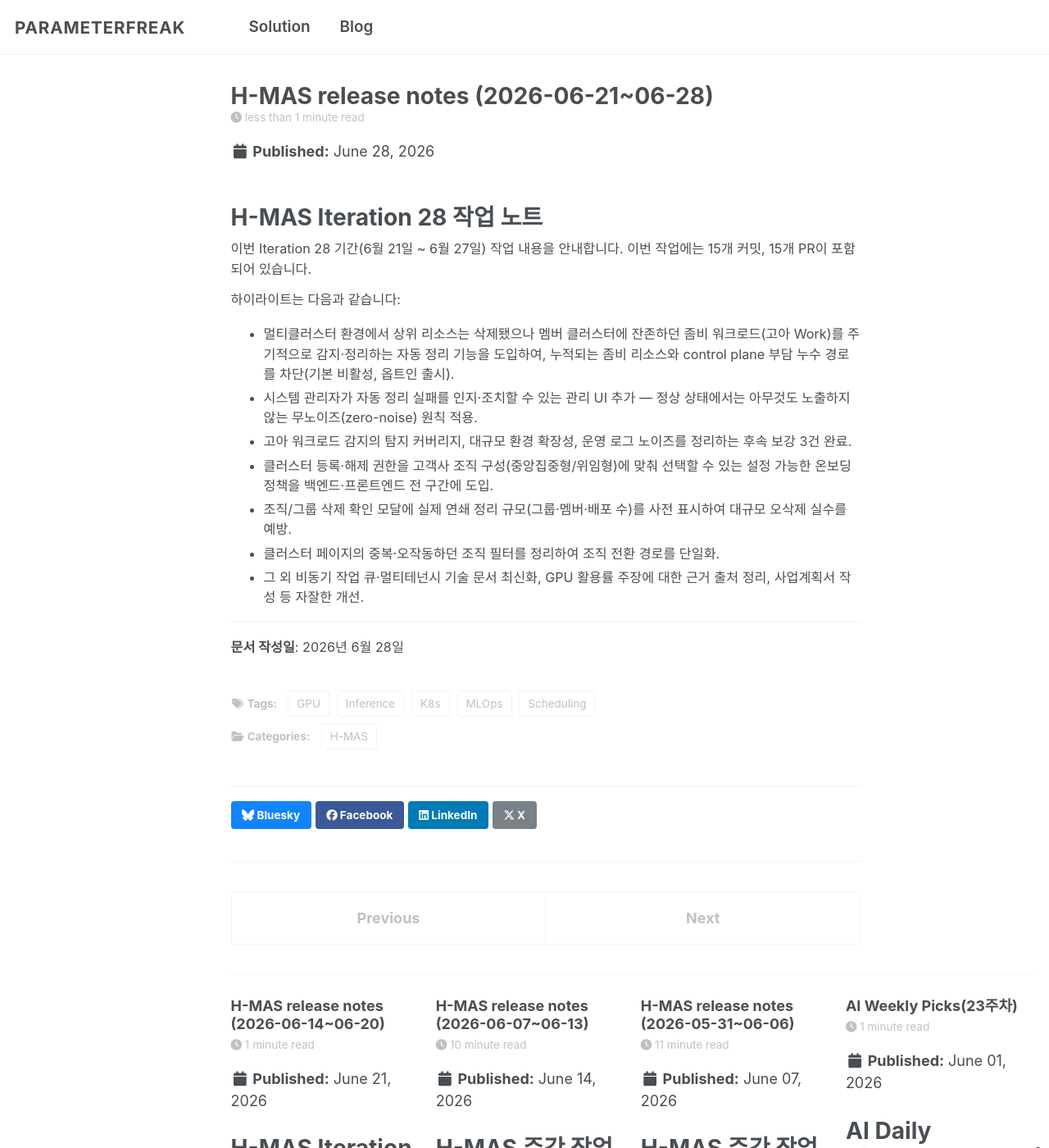
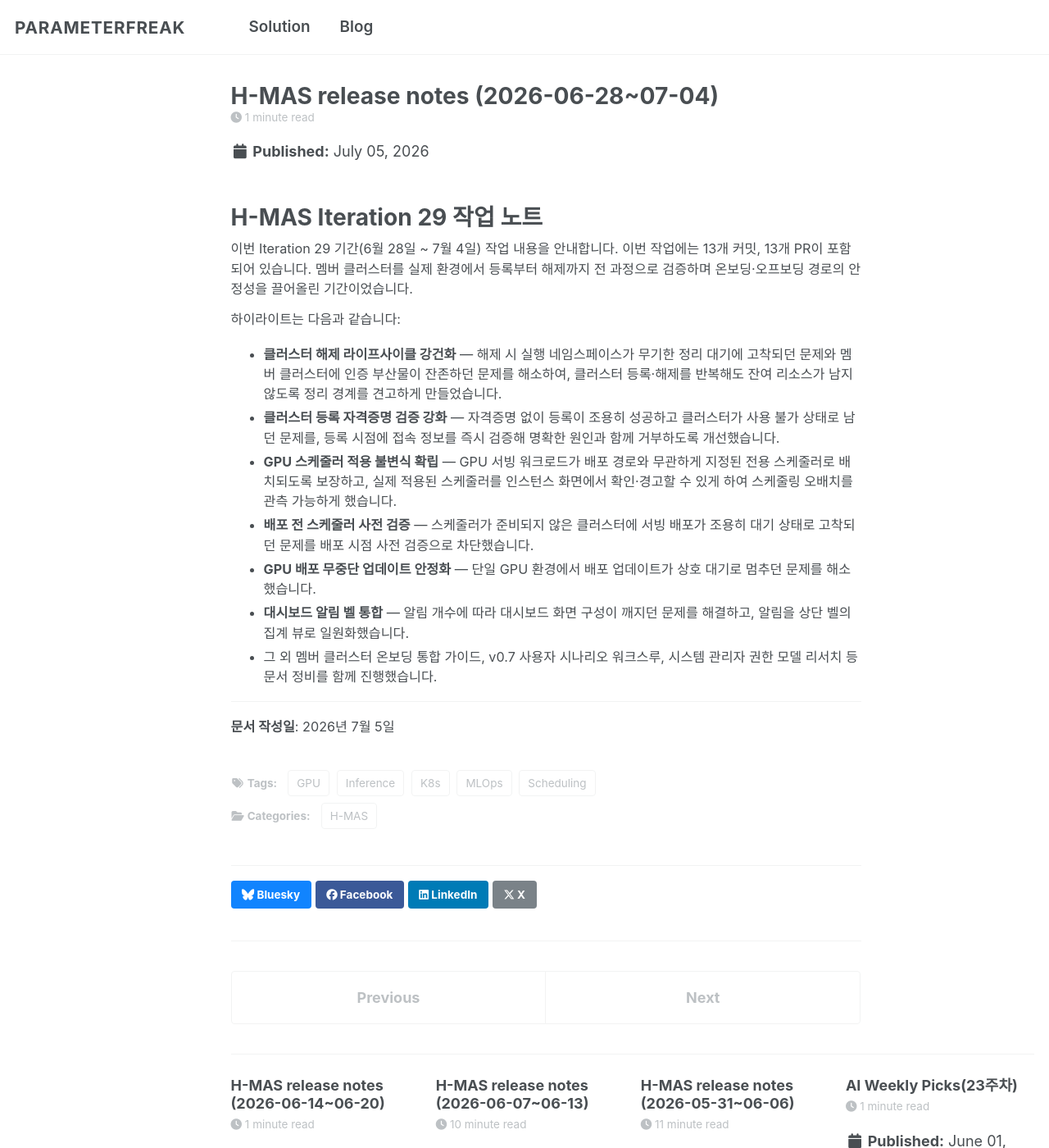
Before and after one commit to parameterfreak/parameterfreak.github.io, a Jekyll site: the page built from _posts/2026-07-05-h-mas-weekly-release-notes.md, in a window 1280 px wide and 1400 px high. Shown: the whole window at 82% size. Built offline with Jekyll 4.4.1, drawn with Linux system fonts in a browser that asks for light colours; a script that is not in the unit is left out.

Commit message:
Replace placeholder Iteration 29 notes with real content

```diff
--- a/_posts/2026-07-05-h-mas-weekly-release-notes.md
+++ b/_posts/2026-07-05-h-mas-weekly-release-notes.md
@@ -1,7 +1,7 @@
 ---
-title: 'H-MAS release notes (2026-06-21~06-28)'
-date: 2026-06-28
-permalink: /posts/2026/06/h-mas-weekly-release-notes-0621-0628
+title: 'H-MAS release notes (2026-06-28~07-04)'
+date: 2026-07-05
+permalink: /posts/2026/06/h-mas-weekly-release-notes-0628-0705
 categories:
   - H-MAS
 tags:
@@ -12,20 +12,20 @@ tags:
   - Inference
 ---
 
-# H-MAS Iteration 28 작업 노트
+# H-MAS Iteration 29 작업 노트
 
-이번 Iteration 28 기간(6월 21일 ~ 6월 27일) 작업 내용을 안내합니다. 이번 작업에는 15개 커밋, 15개 PR이 포함되어 있습니다.
+이번 Iteration 29 기간(6월 28일 ~ 7월 4일) 작업 내용을 안내합니다. 이번 작업에는 13개 커밋, 13개 PR이 포함되어 있습니다. 멤버 클러스터를 실제 환경에서 등록부터 해제까지 전 과정으로 검증하며 온보딩·오프보딩 경로의 안정성을 끌어올린 기간이었습니다.
 
 하이라이트는 다음과 같습니다:
 
-- 멀티클러스터 환경에서 상위 리소스는 삭제됐으나 멤버 클러스터에 잔존하던 좀비 워크로드(고아 Work)를 주기적으로 감지·정리하는 자동 정리 기능을 도입하여, 누적되는 좀비 리소스와 control plane 부담 누수 경로를 차단(기본 비활성, 옵트인 출시).
-- 시스템 관리자가 자동 정리 실패를 인지·조치할 수 있는 관리 UI 추가 — 정상 상태에서는 아무것도 노출하지 않는 무노이즈(zero-noise) 원칙 적용.
-- 고아 워크로드 감지의 탐지 커버리지, 대규모 환경 확장성, 운영 로그 노이즈를 정리하는 후속 보강 3건 완료.
-- 클러스터 등록·해제 권한을 고객사 조직 구성(중앙집중형/위임형)에 맞춰 선택할 수 있는 설정 가능한 온보딩 정책을 백엔드·프론트엔드 전 구간에 도입.
-- 조직/그룹 삭제 확인 모달에 실제 연쇄 정리 규모(그룹·멤버·배포 수)를 사전 표시하여 대규모 오삭제 실수를 예방.
-- 클러스터 페이지의 중복·오작동하던 조직 필터를 정리하여 조직 전환 경로를 단일화.
-- 그 외 비동기 작업 큐·멀티테넌시 기술 문서 최신화, GPU 활용률 주장에 대한 근거 출처 정리, 사업계획서 작성 등 자잘한 개선.
+- **클러스터 해제 라이프사이클 강건화** — 해제 시 실행 네임스페이스가 무기한 정리 대기에 고착되던 문제와 멤버 클러스터에 인증 부산물이 잔존하던 문제를 해소하여, 클러스터 등록·해제를 반복해도 잔여 리소스가 남지 않도록 정리 경계를 견고하게 만들었습니다.
+- **클러스터 등록 자격증명 검증 강화** — 자격증명 없이 등록이 조용히 성공하고 클러스터가 사용 불가 상태로 남던 문제를, 등록 시점에 접속 정보를 즉시 검증해 명확한 원인과 함께 거부하도록 개선했습니다.
+- **GPU 스케줄러 적용 불변식 확립** — GPU 서빙 워크로드가 배포 경로와 무관하게 지정된 전용 스케줄러로 배치되도록 보장하고, 실제 적용된 스케줄러를 인스턴스 화면에서 확인·경고할 수 있게 하여 스케줄링 오배치를 관측 가능하게 했습니다.
+- **배포 전 스케줄러 사전 검증** — 스케줄러가 준비되지 않은 클러스터에 서빙 배포가 조용히 대기 상태로 고착되던 문제를 배포 시점 사전 검증으로 차단했습니다.
+- **GPU 배포 무중단 업데이트 안정화** — 단일 GPU 환경에서 배포 업데이트가 상호 대기로 멈추던 문제를 해소했습니다.
+- **대시보드 알림 벨 통합** — 알림 개수에 따라 대시보드 화면 구성이 깨지던 문제를 해결하고, 알림을 상단 벨의 집계 뷰로 일원화했습니다.
+- 그 외 멤버 클러스터 온보딩 통합 가이드, v0.7 사용자 시나리오 워크스루, 시스템 관리자 권한 모델 리서치 등 문서 정비를 함께 진행했습니다.
 
 ---
 
-**문서 작성일**: 2026년 6월 28일
+**문서 작성일**: 2026년 7월 5일
```
